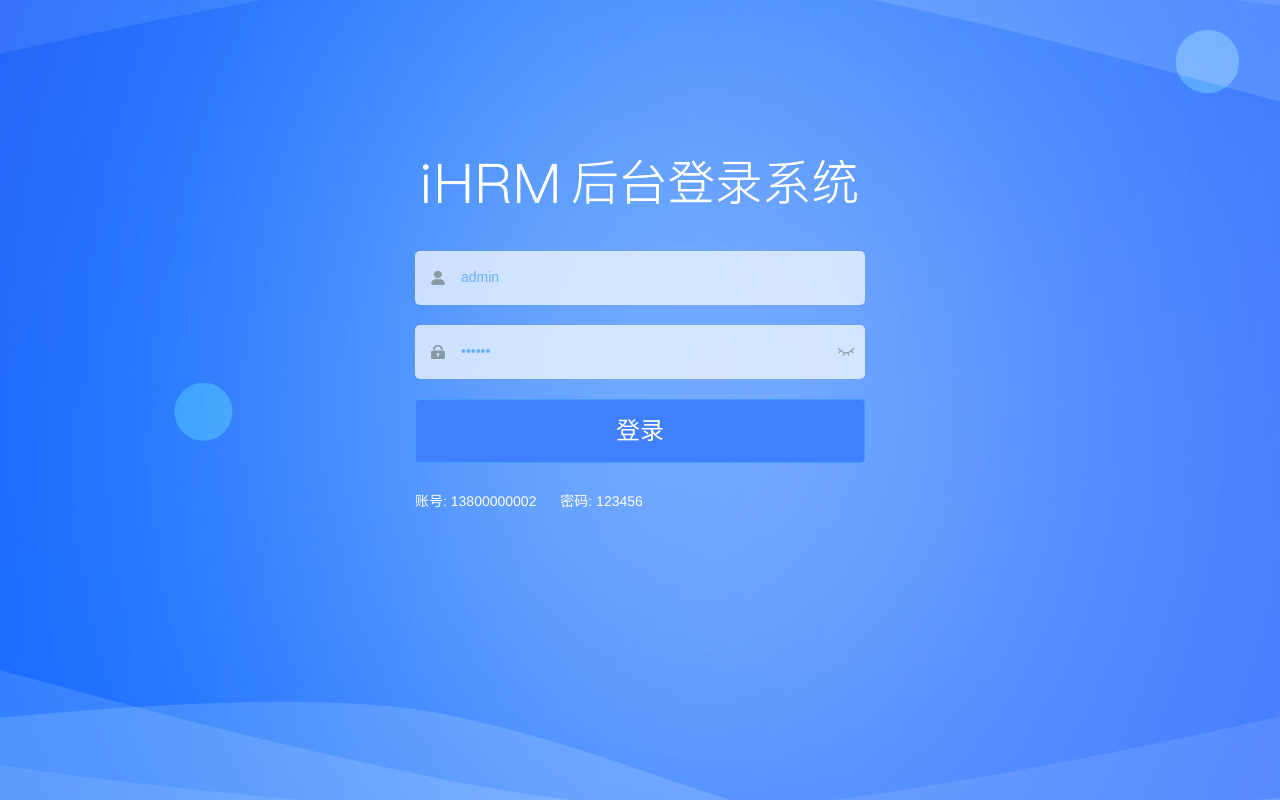
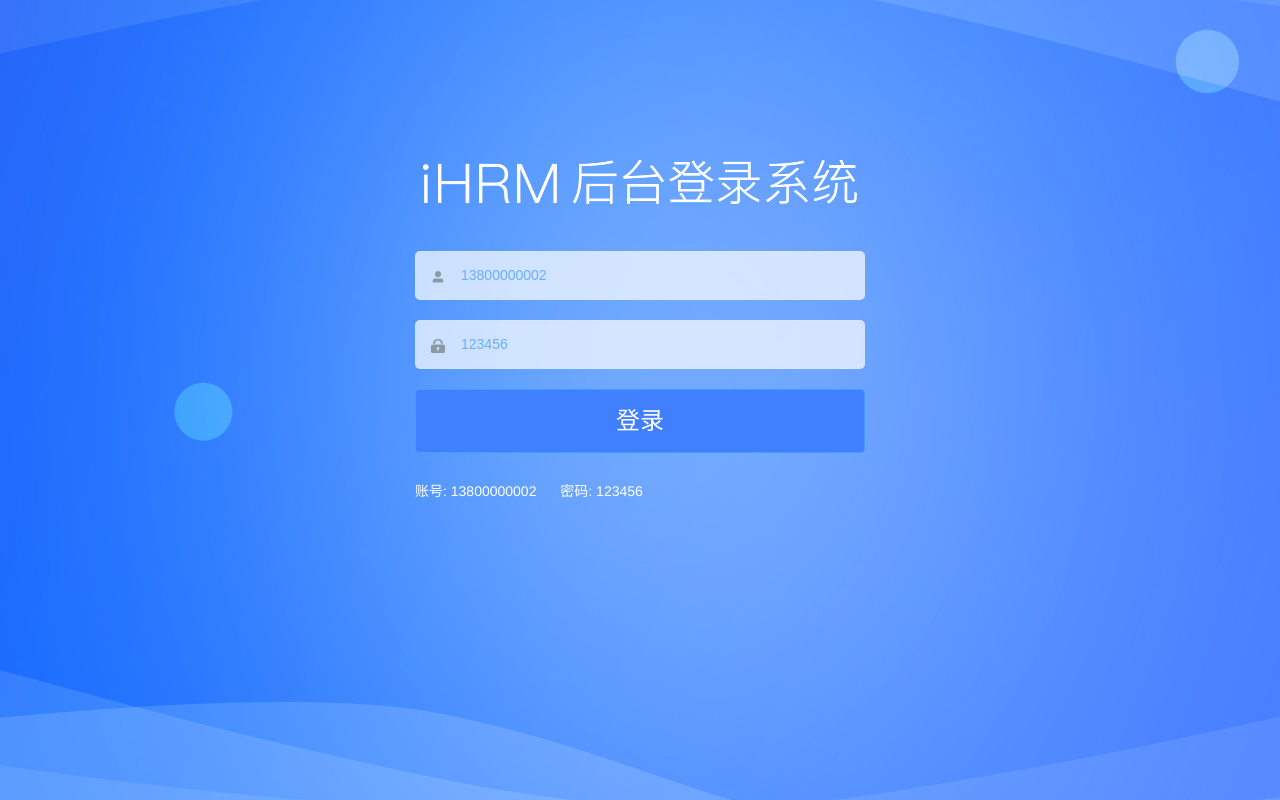
Before and after one commit to grj123gml/Renzi, a Vue app: page /#/login in a window 1280 px wide. Built offline with nearby package versions, Linux system fonts and the light colour scheme.

Commit message:
登录页面完成

```diff
--- a/src/api/user.js
+++ b/src/api/user.js
@@ -1,3 +1,14 @@
 import request from '@/utils/request'
 
-export function login(data) {}
+/**
+ * 登录请求
+ * @param {Object} data mobile password
+ * @returns promise
+ */
+export function login(data) {
+  return request({
+    url: '/sys/login',
+    method: 'POST',
+    data
+  })
+}
--- a/src/store/modules/user.js
+++ b/src/store/modules/user.js
@@ -1,6 +1,19 @@
+import {login} from "@/api/user"
 export default {
   namespaced: true,
-  state: {},
-  mutations: {},
-  actions: {}
+  state: {
+    token: '',
+  },
+  mutations: {
+    setToken(state, payload) {
+      state.token = payload
+    }
+  },
+  actions: {
+    async getToken(context, payload) {
+      const res =await login(payload)
+
+      context.commit('setToken', res.data.data)
+    }
+  }
 }
--- a/src/utils/request.js
+++ b/src/utils/request.js
@@ -1,6 +1,9 @@
 // 导出一个axios的实例  而且这个实例要有请求拦截器 响应拦截器
 import axios from 'axios'
-const service = axios.create() // 创建一个axios的实例
+const service = axios.create({
+  baseURL: process.env.VUE_APP_BASE_API,
+  timeout: 5000
+}) // 创建一个axios的实例
 service.interceptors.request.use() // 请求拦截器
 service.interceptors.response.use() // 响应拦截器
 export default service // 导出axios实例
--- a/src/views/login/index.vue
+++ b/src/views/login/index.vue
@@ -2,11 +2,11 @@
   <div class="login-container">
     <el-form
       ref="loginForm"
-      :model="loginForm"
-      :rules="loginRules"
       class="login-form"
       auto-complete="on"
       label-position="left"
+      :model="loginForm"
+      :rules="loginFormRules"
     >
       <!-- 放置标题图片 @是设置的别名-->
       <div class="title-container">
@@ -15,49 +15,24 @@
         </h3>
       </div>
 
-      <el-form-item prop="username">
-        <span class="svg-container">
-          <svg-icon icon-class="user" />
-        </span>
-        <el-input
-          ref="username"
-          v-model="loginForm.username"
-          placeholder="Username"
-          name="username"
-          type="text"
-          tabindex="1"
-          auto-complete="on"
-        />
+      <!-- 表单区域 -->
+      <el-form-item prop="mobile">
+        <i class="el-icon-user-solid svg-container"></i>
+        <el-input v-model="loginForm.mobile"></el-input>
+      </el-form-item>
+      <el-form-item prop="password">
+        <i class="svg-container">
+          <svg-icon iconClass="password"></svg-icon>
+        </i>
+        <el-input v-model="loginForm.password"></el-input>
       </el-form-item>
 
-      <el-form-item prop="password">
-        <span class="svg-container">
-          <svg-icon icon-class="password" />
-        </span>
-        <el-input
-          :key="passwordType"
-          ref="password"
-          v-model="loginForm.password"
-          :type="passwordType"
-          placeholder="Password"
-          name="password"
-          tabindex="2"
-          auto-complete="on"
-          @keyup.enter.native="handleLogin"
-        />
-        <span class="show-pwd" @click="showPwd">
-          <svg-icon
-            :icon-class="passwordType === 'password' ? 'eye' : 'eye-open'"
-          />
-        </span>
-      </el-form-item>
-
+      <!-- 登录按钮 -->
       <el-button
         class="loginBtn"
-        :loading="loading"
         type="primary"
         style="width: 100%; margin-bottom: 30px"
-        @click.native.prevent="handleLogin"
+        @click="login"
         >登录</el-button
       >
 
@@ -70,80 +45,47 @@
 </template>
 
 <script>
-import { validUsername } from '@/utils/validate'
-
 export default {
   name: 'Login',
   data() {
-    const validateUsername = (rule, value, callback) => {
-      if (!validUsername(value)) {
-        callback(new Error('Please enter the correct user name'))
-      } else {
-        callback()
-      }
-    }
-    const validatePassword = (rule, value, callback) => {
-      if (value.length < 6) {
-        callback(new Error('The password can not be less than 6 digits'))
-      } else {
-        callback()
-      }
-    }
     return {
+      //定义数据
       loginForm: {
-        username: 'admin',
-        password: '111111'
+        mobile: '13800000002',
+        password: '123456'
       },
-      loginRules: {
-        username: [
-          { required: true, trigger: 'blur', validator: validateUsername }
+      //校验规则
+      loginFormRules: {
+        mobile: [
+          { required: true, message: '请输入手机号', trigger: 'blur' },
+          {
+            pattern: /^(?:(?:\+|00)86)?1[3-9]\d{9}$/,
+            message: '手机号格式不正确',
+            trigger: 'blur'
+          }
         ],
         password: [
-          { required: true, trigger: 'blur', validator: validatePassword }
+          { required: true, message: '请输入密码', trigger: 'blur' }
+          // {
+          //   pattern:
+          //     /^(?![a-zA-Z]+$)(?![A-Z0-9]+$)(?![A-Z\W_!@#$%^&*`~()-+=]+$)(?![a-z0-9]+$)(?![a-z\W_!@#$%^&*`~()-+=]+$)(?![0-9\W_!@#$%^&*`~()-+=]+$)[a-zA-Z0-9\W_!@#$%^&*`~()-+=]/,
+          //   message: '密码请包涵数字字母和特殊字符，且长度不得少于六位',
+          //   trigger: 'blur'
+          // }
         ]
-      },
-      loading: false,
-      passwordType: 'password',
-      redirect: undefined
-    }
-  },
-  watch: {
-    $route: {
-      handler: function (route) {
-        this.redirect = route.query && route.query.redirect
-      },
-      immediate: true
+      }
     }
   },
   methods: {
-    showPwd() {
-      if (this.passwordType === 'password') {
-        this.passwordType = ''
-      } else {
-        this.passwordType = 'password'
-      }
-      this.$nextTick(() => {
-        this.$refs.password.focus()
-      })
-    },
-    handleLogin() {
-      this.$refs.loginForm.validate((valid) => {
-        if (valid) {
-          this.loading = true
-          this.$store
-            .dispatch('user/login', this.loginForm)
-            .then(() => {
-              this.$router.push({ path: this.redirect || '/' })
-              this.loading = false
-            })
-            .catch(() => {
-              this.loading = false
-            })
-        } else {
-          console.log('error submit!!')
-          return false
-        }
-      })
+    async login() {
+      try {
+        await this.$refs.loginForm.validate()
+        this.$store.dispatch('user/getToken', this.loginForm)
+        this.$message({
+          message: '恭喜你，登录成功',
+          type: 'success'
+        })
+      } catch (error) {}
     }
   }
 }
@@ -192,6 +134,9 @@ $cursor: #68b0fe;
     background: rgba(255, 255, 255, 0.7); // 输入登录表单的背景色
     border-radius: 5px;
     color: #454545;
+  }
+  .el-form-item__error {
+    color: #fff;
   }
 }
 </style>
@@ -266,4 +211,8 @@ $light_gray: #eee;
     user-select: none;
   }
 }
+
+::v-deep .el-form-item__content {
+  line-height: unset;
+}
 </style>
--- a/vue.config.js
+++ b/vue.config.js
@@ -36,8 +36,15 @@ module.exports = {
     overlay: {
       warnings: false,
       errors: true
+    },
+    // 代理跨域的配置
+    proxy: {
+      // 当我们的本地的请求 有/api的时候，就会代理我们的请求地址向另外一个服务器发出请求
+      '/api': {
+        target: 'http://ihrm-java.itheima.net/', // 跨域请求的地址
+        changeOrigin: true // 只有这个值为true的情况下 才表示开启跨域
+      }
     }
-    // before: require('./mock/mock-server.js')
   },
   configureWebpack: {
     // provide the app's title in webpack's name field, so that
```
Also changed, not shown: 1 other file (tests, documents, lock files or other folders).
